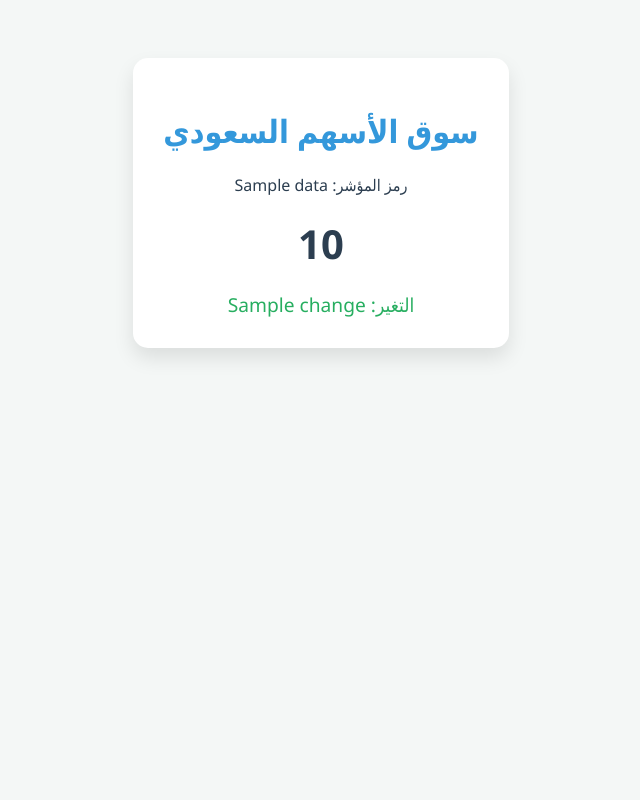
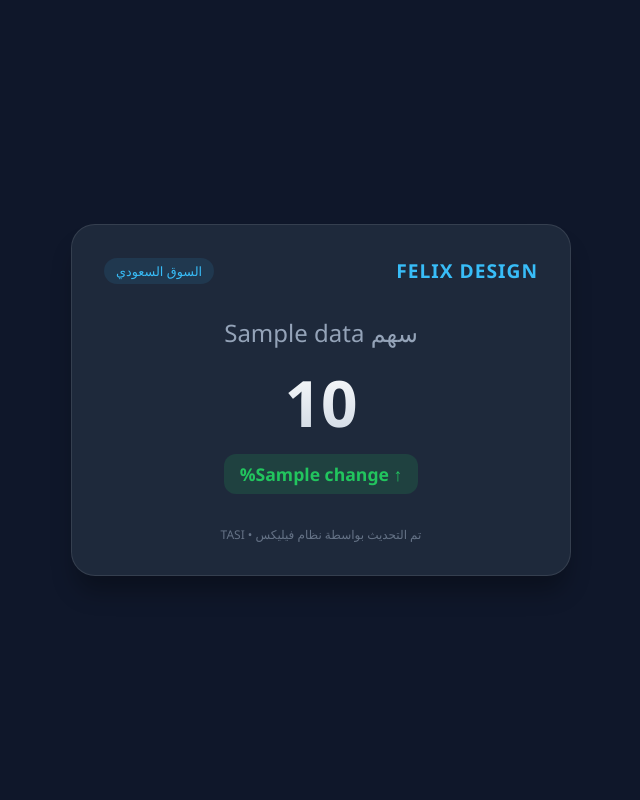
Before and after one commit to F9ipa/ffsahm, a Flask app: template templates/index.html in a window 1280 px wide. Shown: the whole page, without its empty margins (319-959 px from the left). Run offline with Flask 3, Linux system fonts and the light colour scheme; the template is opened without the code that fills it: most values are stand-ins (such as "Sample title", 1, 10 or a date in 2020).

Commit message:
Update index.html

```diff
--- a/templates/index.html
+++ b/templates/index.html
@@ -2,28 +2,124 @@
 <html lang="ar" dir="rtl">
 <head>
     <meta charset="UTF-8">
-    <title>مشروع فيليكس للأسهم</title>
+    <meta name="viewport" content="width=device-width, initial-scale=1.0">
+    <title>فيليكس - مؤشرات تاسي</title>
     <style>
         :root {
-            /* هنا نطبق روح "تصميم فيليكس" */
-            --primary-color: #2c3e50;
-            --accent-color: #3498db;
-            --success-green: #27ae60;
-            --bg-color: #f4f7f6;
+            /* هوية ألوان تصميم فيليكس */
+            --felix-bg: #0f172a;
+            --felix-card: #1e293b;
+            --felix-accent: #38bdf8;
+            --felix-text: #f8fafc;
+            --felix-success: #22c55e;
+            --felix-secondary: #94a3b8;
         }
-        body { font-family: 'Segoe UI', Tahoma, Geneva, Verdana, sans-serif; background: var(--bg-color); color: var(--primary-color); text-align: center; padding: 50px; }
-        .card { background: white; border-radius: 15px; padding: 30px; box-shadow: 0 10px 20px rgba(0,0,0,0.1); display: inline-block; min-width: 300px; }
-        h1 { color: var(--accent-color); }
-        .price { font-size: 2.5em; font-weight: bold; margin: 20px 0; }
-        .status { font-size: 1.2em; color: var(--success-green); }
+
+        body {
+            background-color: var(--felix-bg);
+            color: var(--felix-text);
+            font-family: 'Segoe UI', Roboto, Helvetica, Arial, sans-serif;
+            margin: 0;
+            display: flex;
+            justify-content: center;
+            align-items: center;
+            min-height: 100vh;
+        }
+
+        .container {
+            width: 90%;
+            max-width: 500px;
+        }
+
+        .felix-card {
+            background: var(--felix-card);
+            border-radius: 24px;
+            padding: 2rem;
+            box-shadow: 0 20px 25px -5px rgba(0, 0, 0, 0.3);
+            border: 1px solid rgba(255, 255, 255, 0.1);
+            text-align: center;
+            transition: transform 0.3s ease;
+        }
+
+        .felix-card:hover {
+            transform: translateY(-5px);
+            border-color: var(--felix-accent);
+        }
+
+        .header {
+            display: flex;
+            justify-content: space-between;
+            align-items: center;
+            margin-bottom: 2rem;
+        }
+
+        .logo {
+            font-weight: 800;
+            font-size: 1.2rem;
+            color: var(--felix-accent);
+            letter-spacing: 1px;
+        }
+
+        .market-label {
+            background: rgba(56, 189, 248, 0.1);
+            color: var(--felix-accent);
+            padding: 4px 12px;
+            border-radius: 20px;
+            font-size: 0.8rem;
+        }
+
+        .stock-name {
+            font-size: 1.5rem;
+            margin: 10px 0;
+            color: var(--felix-secondary);
+        }
+
+        .price-main {
+            font-size: 4rem;
+            font-weight: 900;
+            margin: 0.5rem 0;
+            background: linear-gradient(to bottom, #fff, #cbd5e1);
+            -webkit-background-clip: text;
+            -webkit-text-fill-color: transparent;
+        }
+
+        .change-badge {
+            display: inline-block;
+            padding: 8px 16px;
+            border-radius: 12px;
+            background: rgba(34, 197, 94, 0.15);
+            color: var(--felix-success);
+            font-weight: bold;
+            font-size: 1.1rem;
+        }
+
+        .footer-note {
+            margin-top: 2rem;
+            font-size: 0.75rem;
+            color: var(--felix-secondary);
+            opacity: 0.6;
+        }
     </style>
 </head>
 <body>
-    <div class="card">
-        <h1>سوق الأسهم السعودي</h1>
-        <p>رمز المؤشر: {{ data.name }}</p>
-        <div class="price">{{ data.price }}</div>
-        <div class="status">التغير: {{ data.change }}</div>
+    <div class="container">
+        <div class="felix-card">
+            <div class="header">
+                <div class="logo">FELIX DESIGN</div>
+                <div class="market-label">السوق السعودي</div>
+            </div>
+
+            <div class="stock-name">سهم {{ data.name }}</div>
+            <div class="price-main">{{ data.price }}</div>
+
+            <div class="change-badge">
+                ↑ {{ data.change }}%
+            </div>
+
+            <div class="footer-note">
+                تم التحديث بواسطة نظام فيليكس • TASI
+            </div>
+        </div>
     </div>
 </body>
 </html>
```
